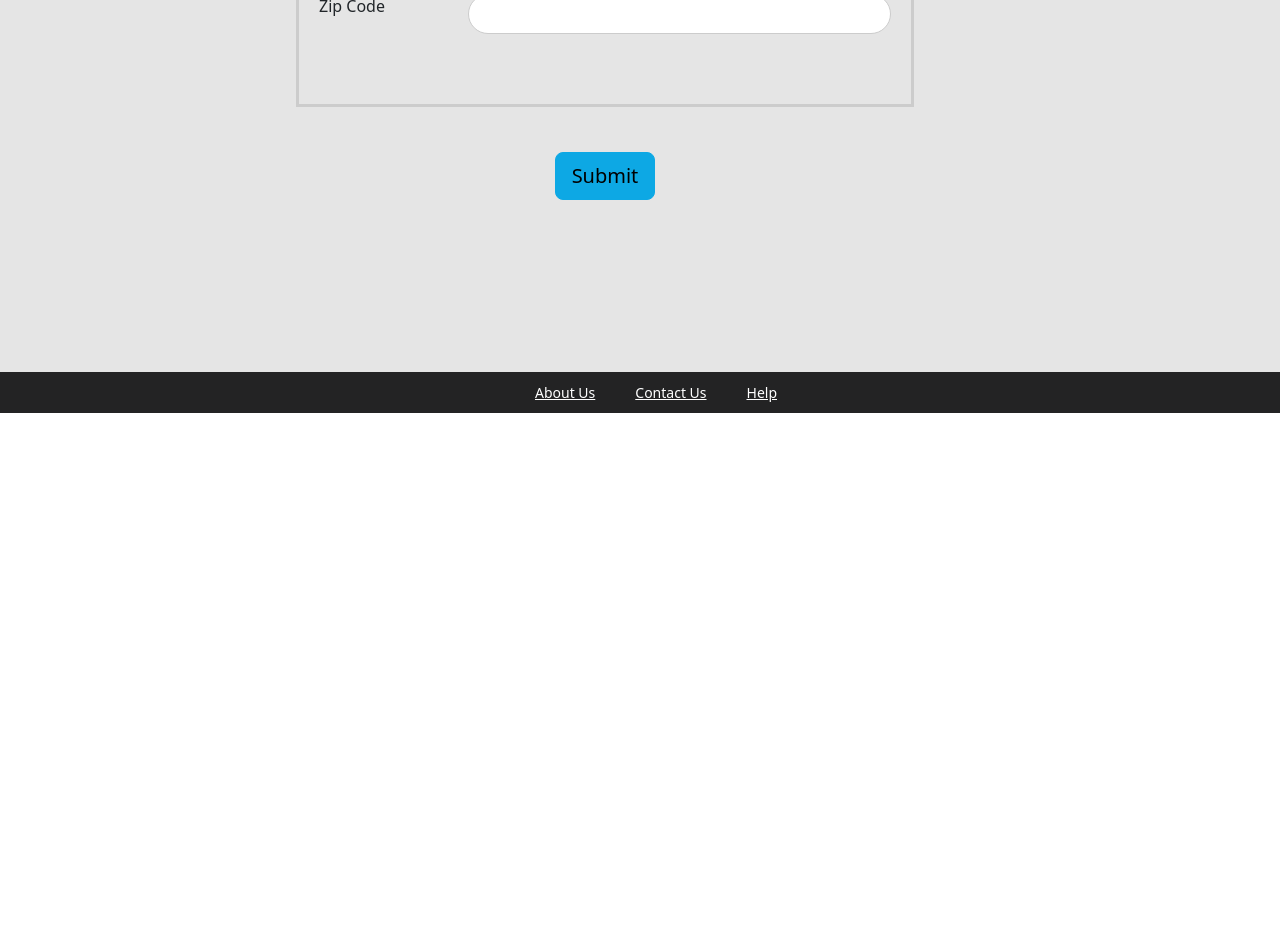
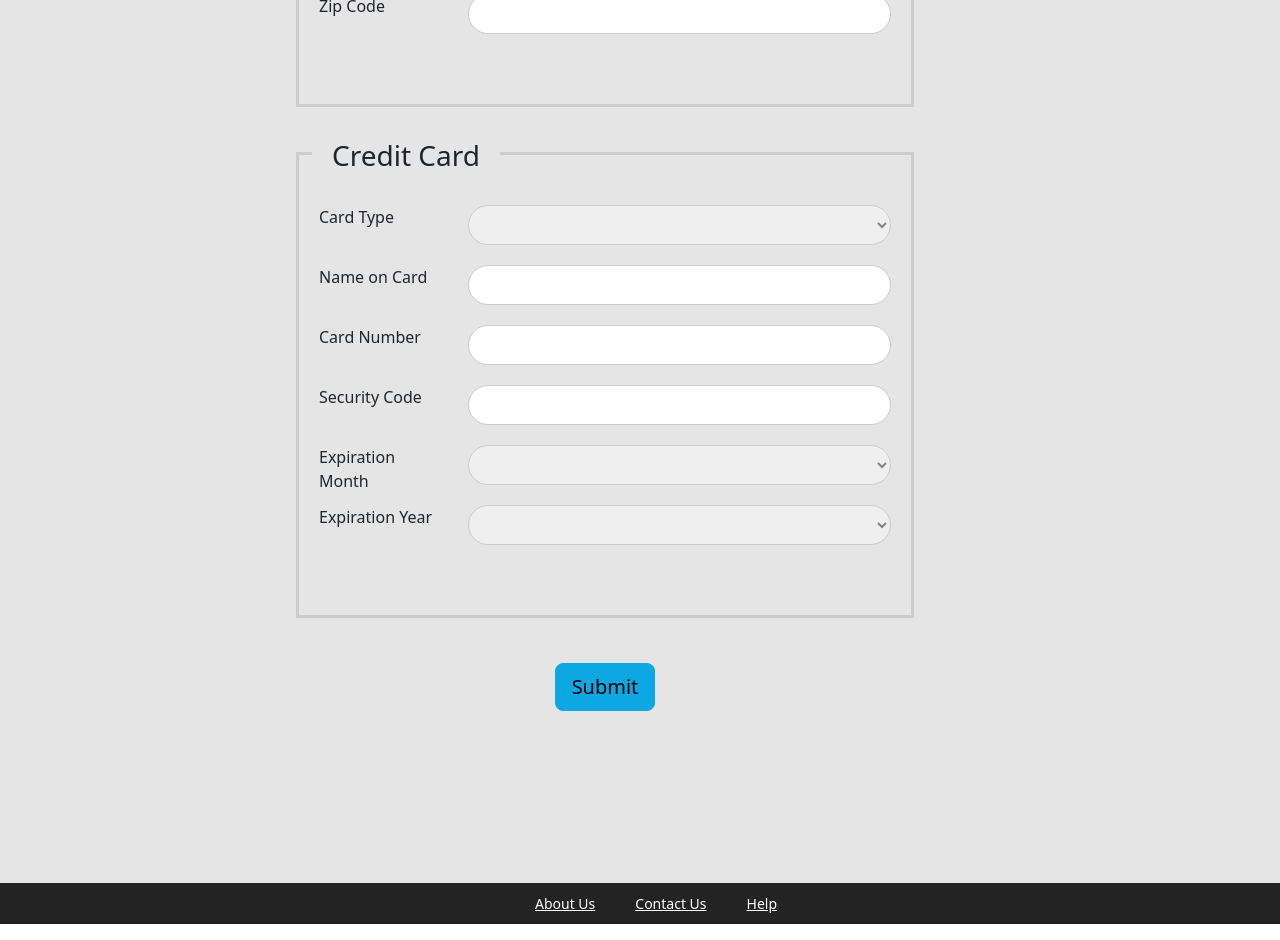
Before and after one commit to slienau/angular-spring-ecommerce-demo, an Angular app in the folder 03-frontend/angular-ecommerce/: page /checkout in a window 1280 px wide. Shown: the part 1260-2200 px from the top of the page. Before the commit the page ends 1689 px from the top, so only its background shows below. Built offline with nearby package versions, Linux system fonts and the light colour scheme; no server answers.

Commit message:
Add credit card form to checkout component

```diff
--- a/03-frontend/angular-ecommerce/src/app/components/checkout/checkout.component.html
+++ b/03-frontend/angular-ecommerce/src/app/components/checkout/checkout.component.html
@@ -179,6 +179,102 @@
           </div>
         </div>
 
+        <!-- Credit Card -->
+
+        <div formGroupName="creditCard" class="form-area">
+          <h3>Credit Card</h3>
+
+          <div class="row">
+            <div class="col-md-3">
+              <label>Card Type</label>
+            </div>
+            <div class="col-md-9">
+              <div class="input-space">
+                <select formControlName="cardType">
+                  <option>Visa</option>
+                  <option>MasterCard</option>
+                </select>
+              </div>
+            </div>
+          </div>
+
+          <div class="row">
+            <div class="col-md-3">
+              <label>Name on Card</label>
+            </div>
+            <div class="col-md-9">
+              <div class="input-space">
+                <input formControlName="nameOnCard" type="text" />
+              </div>
+            </div>
+          </div>
+
+          <div class="row">
+            <div class="col-md-3">
+              <label>Card Number</label>
+            </div>
+            <div class="col-md-9">
+              <div class="input-space">
+                <input formControlName="cardNumber" type="text" />
+              </div>
+            </div>
+          </div>
+
+          <div class="row">
+            <div class="col-md-3">
+              <label>Security Code</label>
+            </div>
+            <div class="col-md-9">
+              <div class="input-space">
+                <input formControlName="securityCode" type="text" />
+              </div>
+            </div>
+          </div>
+
+          <div class="row">
+            <div class="col-md-3">
+              <label>Expiration Month</label>
+            </div>
+            <div class="col-md-9">
+              <div class="input-space">
+                <select formControlName="expirationMonth">
+                  <option>01</option>
+                  <option>02</option>
+                  <option>03</option>
+                  <option>04</option>
+                  <option>05</option>
+                  <option>06</option>
+                  <option>07</option>
+                  <option>08</option>
+                  <option>09</option>
+                  <option>10</option>
+                  <option>11</option>
+                  <option>12</option>
+                </select>
+              </div>
+            </div>
+          </div>
+
+          <div class="row">
+            <div class="col-md-3">
+              <label>Expiration Year</label>
+            </div>
+            <div class="col-md-9">
+              <div class="input-space">
+                <select formControlName="expirationYear">
+                  <option>2024</option>
+                  <option>2025</option>
+                  <option>2026</option>
+                  <option>2027</option>
+                  <option>2028</option>
+                  <option>2029</option>
+                  <option>2030</option>
+                </select>
+              </div>
+            </div>
+          </div>
+        </div>
+
         <!-- submit button -->
         <div class="text-center">
           <button type="submit" class="btn btn-info btn-lg">Submit</button>
```
